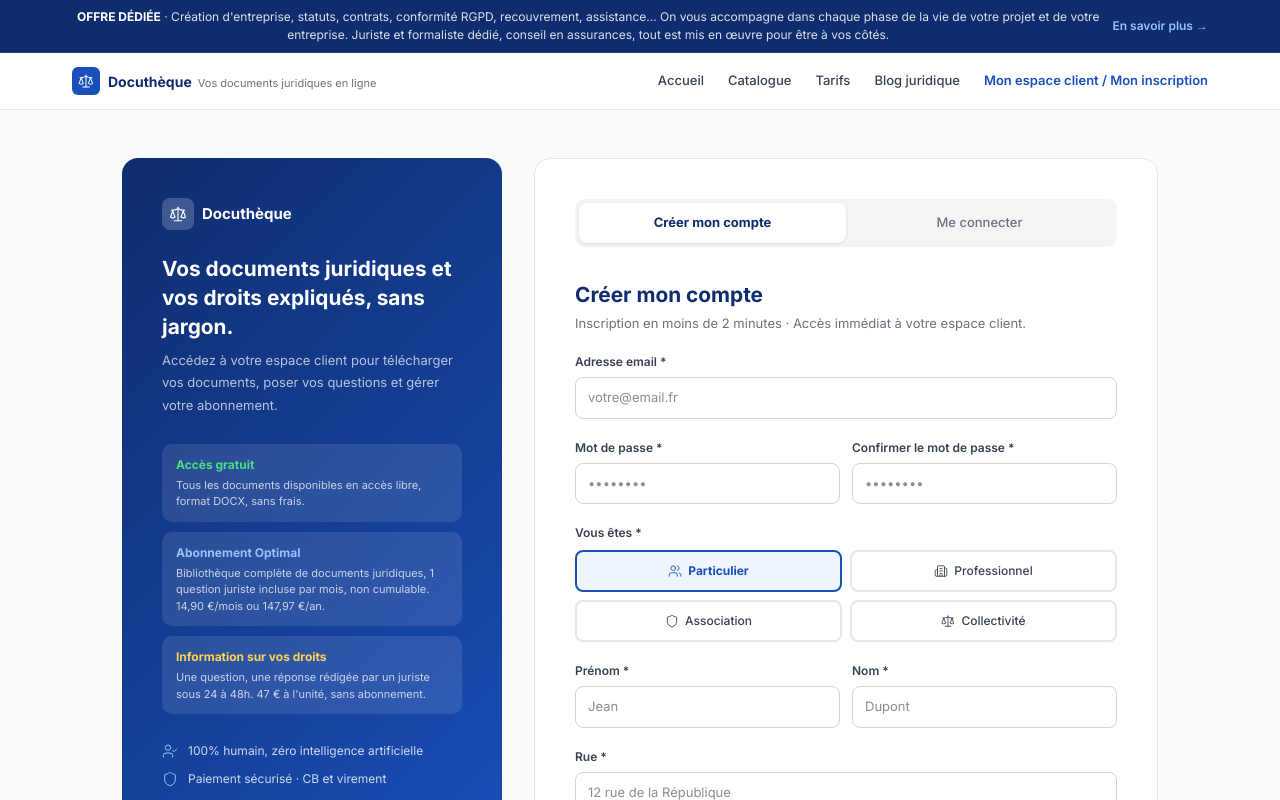
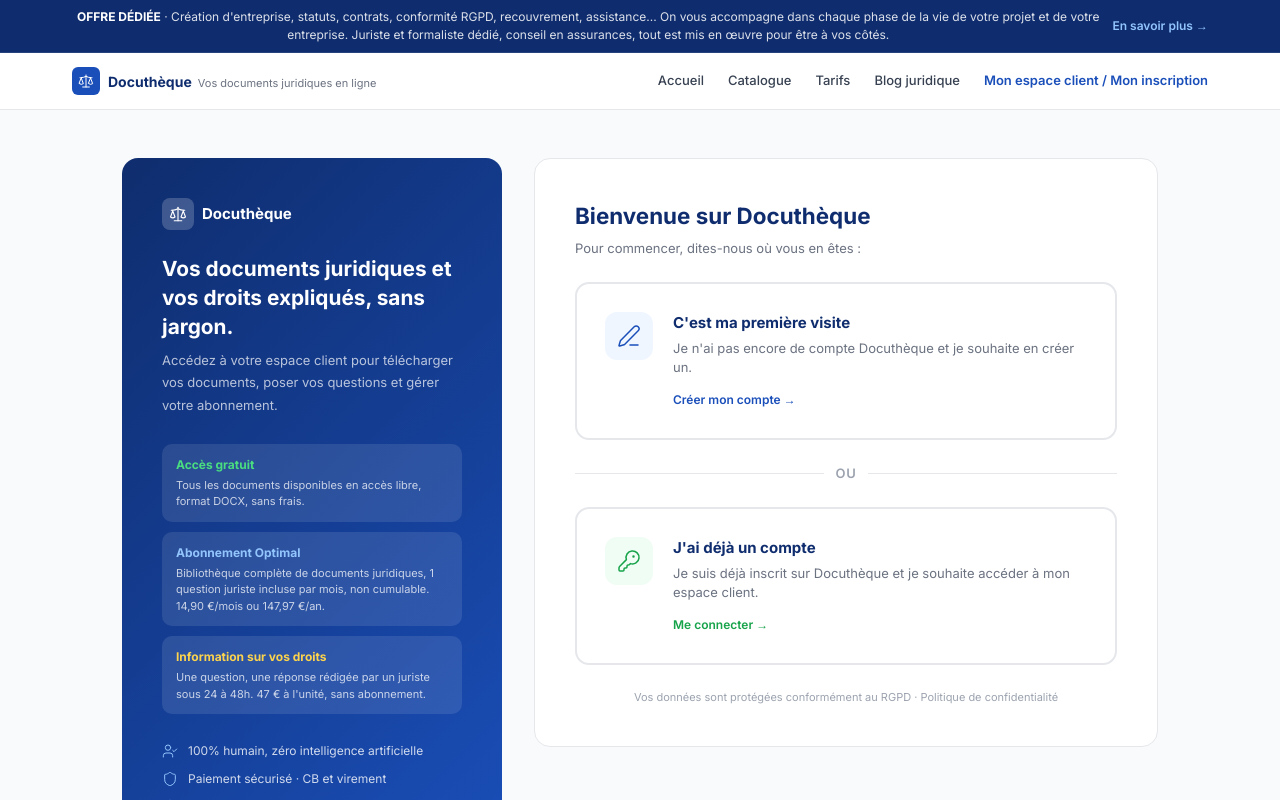
Before and after one commit to SYPA-ASSO/docutheque-next, a Next.js app: page /connexion in a window 1280 px wide. Shown: the top 800 px of the page. Built offline with nearby package versions, Linux system fonts and the light colour scheme.

Commit message:
Page connexion ecran choix UX premiere visite ou deja inscrit

```diff
--- a/app/connexion/page.tsx
+++ b/app/connexion/page.tsx
@@ -1,12 +1,12 @@
 'use client'
 
 import { useState } from 'react'
-import { Scale, UserCheck, Shield, Clock, Lock, Building2, Users } from 'lucide-react'
+import { Scale, UserCheck, Shield, Clock, Lock, Building2, Users, PenLine, KeyRound } from 'lucide-react'
 import Header from '@/components/Header'
 import Footer from '@/components/Footer'
 
 export default function Connexion() {
-  const [mode, setMode] = useState<'connexion' | 'inscription'>('inscription')
+  const [mode, setMode] = useState<'choix' | 'connexion' | 'inscription'>('choix')
   const [statut, setStatut] = useState<'particulier' | 'professionnel' | 'association' | 'collectivite'>('particulier')
 
   return (
@@ -76,23 +76,71 @@ export default function Connexion() {
           {/* COLONNE DROITE — FORMULAIRE */}
           <div style={{flex: 1, background: 'white', borderRadius: '16px', padding: '2.5rem', border: '1px solid #e5e7eb'}}>
 
-            {/* TOGGLE CONNEXION / INSCRIPTION */}
-            <div style={{display: 'flex', background: '#f3f4f6', borderRadius: '10px', padding: '4px', marginBottom: '2rem'}}>
+            {/* ÉCRAN DE CHOIX */}
+            {mode === 'choix' && (
+              <div style={{display: 'flex', flexDirection: 'column', gap: '24px'}}>
+                <div>
+                  <h2 style={{fontSize: '1.4rem', fontWeight: '700', color: '#0f2d6e', margin: '0 0 6px'}}>Bienvenue sur Docuthèque</h2>
+                  <p style={{color: '#6b7280', fontSize: '13px', margin: 0}}>Pour commencer, dites-nous où vous en êtes :</p>
+                </div>
+
+                {/* CARTE PREMIÈRE VISITE */}
                 <button
                   onClick={() => setMode('inscription')}
-                style={{flex: 1, padding: '10px', borderRadius: '8px', border: 'none', background: mode === 'inscription' ? 'white' : 'transparent', color: mode === 'inscription' ? '#0f2d6e' : '#6b7280', fontSize: '13px', fontWeight: mode === 'inscription' ? '700' : '500', cursor: 'pointer', boxShadow: mode === 'inscription' ? '0 1px 3px rgba(0,0,0,0.1)' : 'none', transition: 'all 0.2s'}}>
-                Créer mon compte
+                  style={{width: '100%', background: 'white', border: '2px solid #e5e7eb', borderRadius: '14px', padding: '1.75rem', cursor: 'pointer', textAlign: 'left', transition: 'all 0.2s', display: 'flex', gap: '1.25rem', alignItems: 'flex-start'}}
+                  onMouseEnter={e => { (e.currentTarget as HTMLButtonElement).style.borderColor = '#1a4fba'; (e.currentTarget as HTMLButtonElement).style.background = '#eff6ff' }}
+                  onMouseLeave={e => { (e.currentTarget as HTMLButtonElement).style.borderColor = '#e5e7eb'; (e.currentTarget as HTMLButtonElement).style.background = 'white' }}
+                >
+                  <div style={{width: '48px', height: '48px', background: '#eff6ff', borderRadius: '12px', display: 'flex', alignItems: 'center', justifyContent: 'center', flexShrink: 0}}>
+                    <PenLine size={24} color="#1a4fba" strokeWidth={1.5} />
+                  </div>
+                  <div>
+                    <p style={{color: '#0f2d6e', fontSize: '15px', fontWeight: '700', margin: '0 0 4px'}}>C'est ma première visite</p>
+                    <p style={{color: '#6b7280', fontSize: '13px', margin: '0 0 8px', lineHeight: '1.5'}}>Je n'ai pas encore de compte Docuthèque et je souhaite en créer un.</p>
+                    <span style={{color: '#1a4fba', fontSize: '12px', fontWeight: '600'}}>Créer mon compte →</span>
+                  </div>
                 </button>
+
+                {/* SÉPARATEUR "OU" */}
+                <div style={{display: 'flex', alignItems: 'center', gap: '12px'}}>
+                  <div style={{flex: 1, height: '1px', background: '#e5e7eb'}} />
+                  <span style={{color: '#9ca3af', fontSize: '13px', fontWeight: '600', letterSpacing: '0.05em'}}>OU</span>
+                  <div style={{flex: 1, height: '1px', background: '#e5e7eb'}} />
+                </div>
+
+                {/* CARTE DÉJÀ INSCRIT */}
                 <button
                   onClick={() => setMode('connexion')}
-                style={{flex: 1, padding: '10px', borderRadius: '8px', border: 'none', background: mode === 'connexion' ? 'white' : 'transparent', color: mode === 'connexion' ? '#0f2d6e' : '#6b7280', fontSize: '13px', fontWeight: mode === 'connexion' ? '700' : '500', cursor: 'pointer', boxShadow: mode === 'connexion' ? '0 1px 3px rgba(0,0,0,0.1)' : 'none', transition: 'all 0.2s'}}>
-                Me connecter
+                  style={{width: '100%', background: 'white', border: '2px solid #e5e7eb', borderRadius: '14px', padding: '1.75rem', cursor: 'pointer', textAlign: 'left', transition: 'all 0.2s', display: 'flex', gap: '1.25rem', alignItems: 'flex-start'}}
+                  onMouseEnter={e => { (e.currentTarget as HTMLButtonElement).style.borderColor = '#1a4fba'; (e.currentTarget as HTMLButtonElement).style.background = '#eff6ff' }}
+                  onMouseLeave={e => { (e.currentTarget as HTMLButtonElement).style.borderColor = '#e5e7eb'; (e.currentTarget as HTMLButtonElement).style.background = 'white' }}
+                >
+                  <div style={{width: '48px', height: '48px', background: '#f0fdf4', borderRadius: '12px', display: 'flex', alignItems: 'center', justifyContent: 'center', flexShrink: 0}}>
+                    <KeyRound size={24} color="#16a34a" strokeWidth={1.5} />
+                  </div>
+                  <div>
+                    <p style={{color: '#0f2d6e', fontSize: '15px', fontWeight: '700', margin: '0 0 4px'}}>J'ai déjà un compte</p>
+                    <p style={{color: '#6b7280', fontSize: '13px', margin: '0 0 8px', lineHeight: '1.5'}}>Je suis déjà inscrit sur Docuthèque et je souhaite accéder à mon espace client.</p>
+                    <span style={{color: '#16a34a', fontSize: '12px', fontWeight: '600'}}>Me connecter →</span>
+                  </div>
                 </button>
+
+                <p style={{color: '#9ca3af', fontSize: '11px', textAlign: 'center', margin: 0, lineHeight: '1.6'}}>
+                  Vos données sont protégées conformément au RGPD · <a href="/confidentialite" style={{color: '#9ca3af'}}>Politique de confidentialité</a>
+                </p>
               </div>
+            )}
 
             {/* FORMULAIRE CONNEXION */}
             {mode === 'connexion' && (
               <div style={{display: 'flex', flexDirection: 'column', gap: '16px'}}>
+                <div style={{display: 'flex', alignItems: 'center', gap: '10px', marginBottom: '4px'}}>
+                  <button
+                    onClick={() => setMode('choix')}
+                    style={{background: 'none', border: 'none', color: '#6b7280', fontSize: '12px', cursor: 'pointer', padding: 0, display: 'flex', alignItems: 'center', gap: '4px'}}>
+                    ← Retour
+                  </button>
+                </div>
                 <div>
                   <h2 style={{fontSize: '1.3rem', fontWeight: '700', color: '#0f2d6e', margin: '0 0 4px'}}>Accédez à votre espace client</h2>
                   <p style={{color: '#6b7280', fontSize: '13px', margin: 0}}>Renseignez vos identifiants pour accéder à vos documents et à votre suivi.</p>
@@ -147,6 +195,13 @@ export default function Connexion() {
             {/* FORMULAIRE INSCRIPTION */}
             {mode === 'inscription' && (
               <div style={{display: 'flex', flexDirection: 'column', gap: '20px'}}>
+                <div style={{display: 'flex', alignItems: 'center', gap: '10px', marginBottom: '4px'}}>
+                  <button
+                    onClick={() => setMode('choix')}
+                    style={{background: 'none', border: 'none', color: '#6b7280', fontSize: '12px', cursor: 'pointer', padding: 0, display: 'flex', alignItems: 'center', gap: '4px'}}>
+                    ← Retour
+                  </button>
+                </div>
                 <div>
                   <h2 style={{fontSize: '1.3rem', fontWeight: '700', color: '#0f2d6e', margin: '0 0 4px'}}>Créer mon compte</h2>
                   <p style={{color: '#6b7280', fontSize: '13px', margin: 0}}>Inscription en moins de 2 minutes · Accès immédiat à votre espace client.</p>
```
Lines whose indentation alone changed are shown as unchanged.
